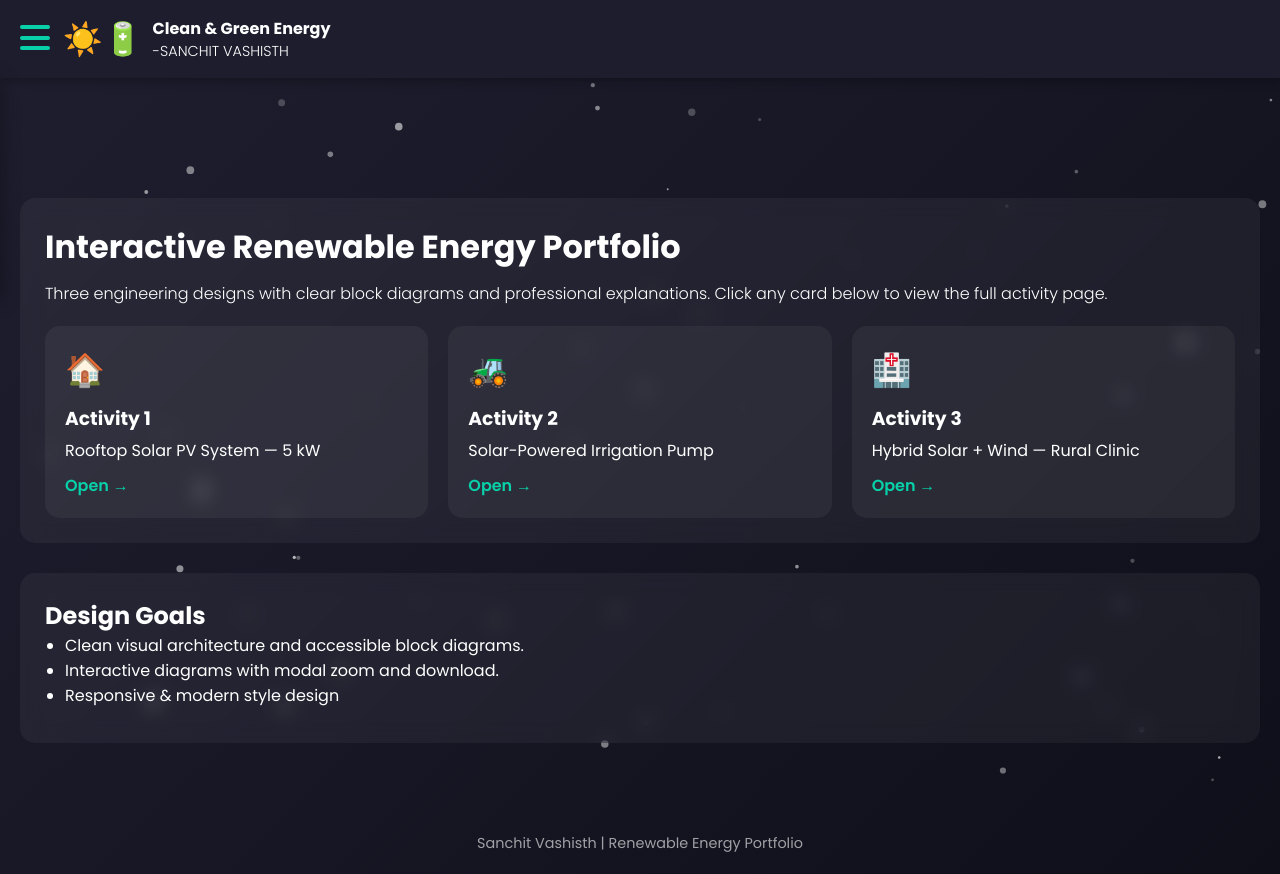
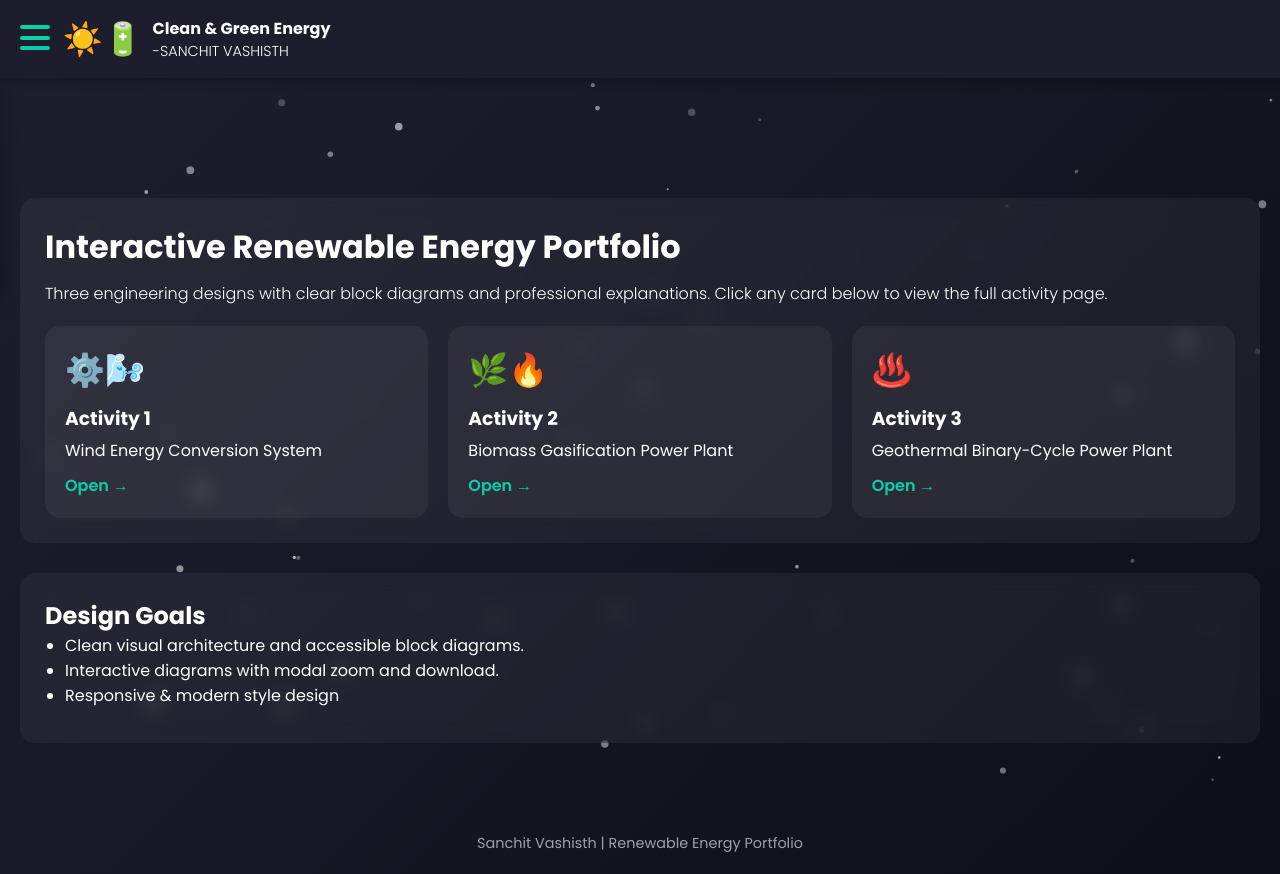
Before and after one commit to sanchit2405/Clean-Green-Energy-, a plain HTML site: page index.html in a window 1280 px wide. Drawn offline with Linux system fonts and the light colour scheme.

Commit message:
Changed the icons for the activities

```diff
--- a/index.html
+++ b/index.html
@@ -45,23 +45,23 @@
       <p class="lead">Three engineering designs with clear block diagrams and professional explanations. Click any card below to view the full activity page.</p>
       <div class="cards">
         <article class="activity-card" onclick="location.href='activity1.html'">
-          <div class="icon">🏠</div>
+          <div class="icon">⚙️🌬️</div>
           <h3>Activity 1</h3>
-          <p>Rooftop Solar PV System — 5 kW</p>
+          <p>Wind Energy Conversion System</p>
           <a class="cta" href="activity1.html" onclick="event.stopPropagation()">Open →</a>
         </article>
 
         <article class="activity-card" onclick="location.href='activity2.html'">
-          <div class="icon">🚜</div>
+          <div class="icon">🌿🔥</div>
           <h3>Activity 2</h3>
-          <p>Solar-Powered Irrigation Pump</p>
+          <p>Biomass Gasification Power Plant</p>
           <a class="cta" href="activity2.html" onclick="event.stopPropagation()">Open →</a>
         </article>
 
         <article class="activity-card" onclick="location.href='activity3.html'">
-          <div class="icon">🏥</div>
+          <div class="icon">♨️</div>
           <h3>Activity 3</h3>
-          <p>Hybrid Solar + Wind — Rural Clinic</p>
+          <p>Geothermal Binary-Cycle Power Plant</p>
           <a class="cta" href="activity3.html" onclick="event.stopPropagation()">Open →</a>
         </article>
       </div>
```
